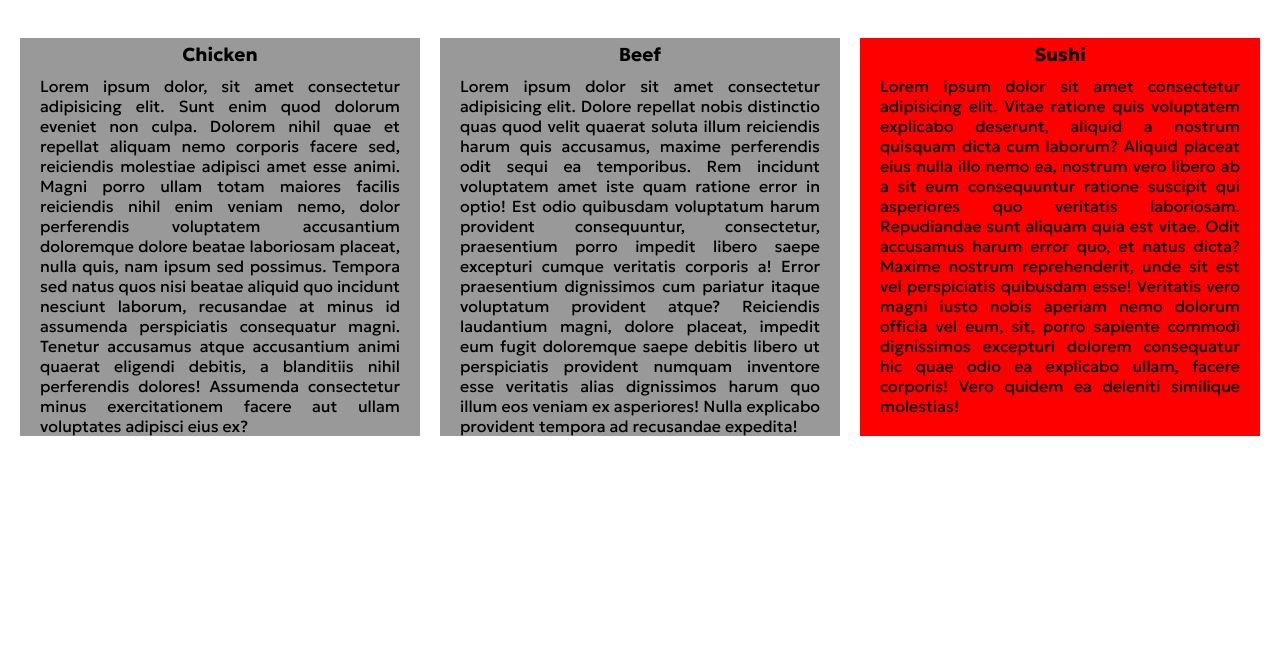
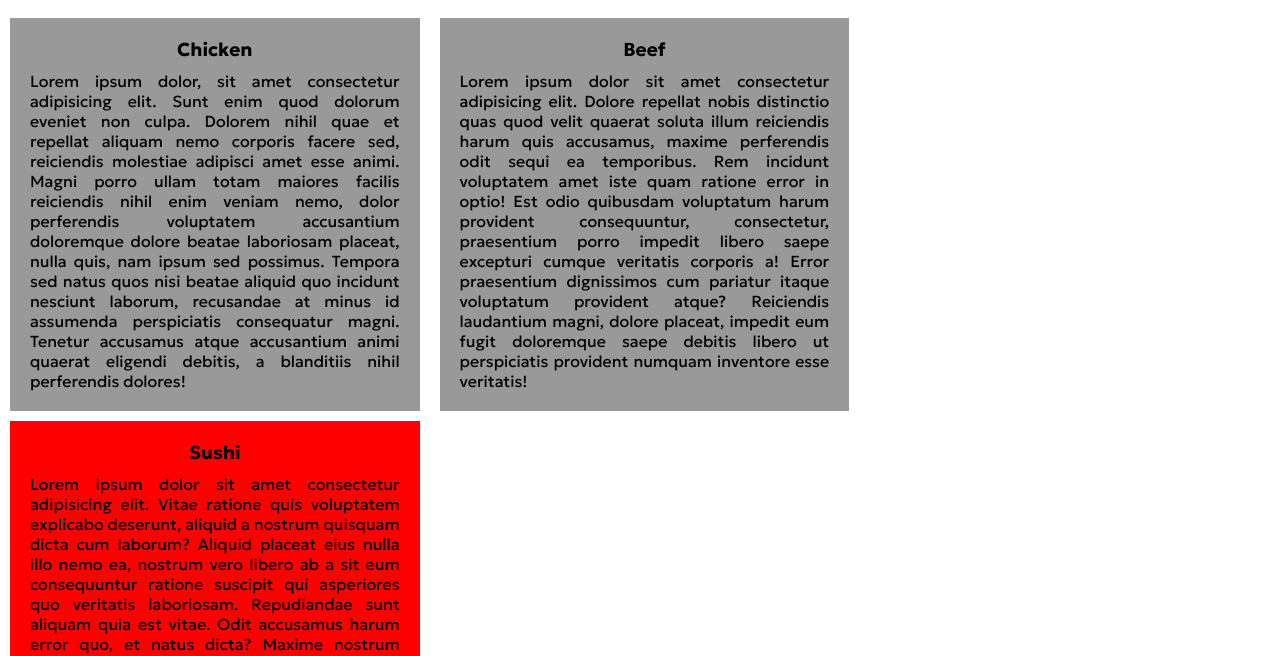
Before and after one commit to Octoberi/module3-solution, a plain HTML site: page index.html in a window 1280 px wide. Shown: the part 148-804 px from the top of the page. Drawn offline with Linux system fonts and the light colour scheme.

Commit message:
bug fix
container

```diff
--- a/css/mediascreen.css
+++ b/css/mediascreen.css
@@ -23,14 +23,14 @@
       float: left;
     }
     .chicken-container {
-      width: 50%;
+      width: 100%;
     }
     .beef-container {
-      width: 100%;
+      width: 45%;
       background-color: orange;
     }
     .sushi-container {
-      width: 50%;
+      width: 45%;
     }
   }
 
@@ -39,15 +39,16 @@
 
       .chicken-container, .sushi-container, .beef-container {
         float: left;
+        margin-left: 10px;
       }
       .chicken-container {
-        width: 33%;
+        width: 32%;
       }
       .beef-container {
-        width: 33%;
+        width: 32%;
       }
       .sushi-container {
-        width: 33%;
+        width: 32%;
         background-color: red;
       }
     }
--- a/css/styles.css
+++ b/css/styles.css
@@ -22,21 +22,15 @@ main h2 {
   padding: 20px;
   font-size: 32px;
 }
-
-section {
-    display: flex;
-    column-gap: 20px;
-    margin: 20px;
-}
-
 /* title for each card menu */
 h3 {
     text-align: center;
     padding-bottom: 10px;
 }
 
-article {
-    padding: 5px 20px 0px 20px;
+.container {
+    padding: 20px 20px 20px 20px;
     background-color: #999999;
     text-align: justify;
+    margin: 0px 10px 10px 0px;
 }
--- a/index.html
+++ b/index.html
@@ -32,20 +32,20 @@
 
     <main>
         <h2>Our Menu</h2>
-        <section>
-            <article class="chicken-container">
+
+            <div class="container chicken-container">
                 <h3>Chicken</h3>
-                <p>Lorem ipsum dolor, sit amet consectetur adipisicing elit. Sunt enim quod dolorum eveniet non culpa. Dolorem nihil quae et repellat aliquam nemo corporis facere sed, reiciendis molestiae adipisci amet esse animi. Magni porro ullam totam maiores facilis reiciendis nihil enim veniam nemo, dolor perferendis voluptatem accusantium doloremque dolore beatae laboriosam placeat, nulla quis, nam ipsum sed possimus. Tempora sed natus quos nisi beatae aliquid quo incidunt nesciunt laborum, recusandae at minus id assumenda perspiciatis consequatur magni. Tenetur accusamus atque accusantium animi quaerat eligendi debitis, a blanditiis nihil perferendis dolores! Assumenda consectetur minus exercitationem facere aut ullam voluptates adipisci eius ex?</p>
-            </article>
-            <article class="beef-container">
+                <p>Lorem ipsum dolor, sit amet consectetur adipisicing elit. Sunt enim quod dolorum eveniet non culpa. Dolorem nihil quae et repellat aliquam nemo corporis facere sed, reiciendis molestiae adipisci amet esse animi. Magni porro ullam totam maiores facilis reiciendis nihil enim veniam nemo, dolor perferendis voluptatem accusantium doloremque dolore beatae laboriosam placeat, nulla quis, nam ipsum sed possimus. Tempora sed natus quos nisi beatae aliquid quo incidunt nesciunt laborum, recusandae at minus id assumenda perspiciatis consequatur magni. Tenetur accusamus atque accusantium animi quaerat eligendi debitis, a blanditiis nihil perferendis dolores!</p>
+            </div>
+            <div class="container beef-container">
                 <h3>Beef</h3>
-                <p>Lorem ipsum dolor sit amet consectetur adipisicing elit. Dolore repellat nobis distinctio quas quod velit quaerat soluta illum reiciendis harum quis accusamus, maxime perferendis odit sequi ea temporibus. Rem incidunt voluptatem amet iste quam ratione error in optio! Est odio quibusdam voluptatum harum provident consequuntur, consectetur, praesentium porro impedit libero saepe excepturi cumque veritatis corporis a! Error praesentium dignissimos cum pariatur itaque voluptatum provident atque? Reiciendis laudantium magni, dolore placeat, impedit eum fugit doloremque saepe debitis libero ut perspiciatis provident numquam inventore esse veritatis alias dignissimos harum quo illum eos veniam ex asperiores! Nulla explicabo provident tempora ad recusandae expedita!</p>
-            </article>
-            <article class="sushi-container">
+                <p>Lorem ipsum dolor sit amet consectetur adipisicing elit. Dolore repellat nobis distinctio quas quod velit quaerat soluta illum reiciendis harum quis accusamus, maxime perferendis odit sequi ea temporibus. Rem incidunt voluptatem amet iste quam ratione error in optio! Est odio quibusdam voluptatum harum provident consequuntur, consectetur, praesentium porro impedit libero saepe excepturi cumque veritatis corporis a! Error praesentium dignissimos cum pariatur itaque voluptatum provident atque? Reiciendis laudantium magni, dolore placeat, impedit eum fugit doloremque saepe debitis libero ut perspiciatis provident numquam inventore esse veritatis!</p>
+            </div>
+            <div class="container sushi-container">
                 <h3>Sushi</h3>
-                <p>Lorem ipsum dolor sit amet consectetur adipisicing elit. Vitae ratione quis voluptatem explicabo deserunt, aliquid a nostrum quisquam dicta cum laborum? Aliquid placeat eius nulla illo nemo ea, nostrum vero libero ab a sit eum consequuntur ratione suscipit qui asperiores quo veritatis laboriosam. Repudiandae sunt aliquam quia est vitae. Odit accusamus harum error quo, et natus dicta? Maxime nostrum reprehenderit, unde sit est vel perspiciatis quibusdam esse! Veritatis vero magni iusto nobis aperiam nemo dolorum officia vel eum, sit, porro sapiente commodi dignissimos excepturi dolorem consequatur hic quae odio ea explicabo ullam, facere corporis! Vero quidem ea deleniti similique molestias!</p>
-            </article>
-        </section>
+                <p>Lorem ipsum dolor sit amet consectetur adipisicing elit. Vitae ratione quis voluptatem explicabo deserunt, aliquid a nostrum quisquam dicta cum laborum? Aliquid placeat eius nulla illo nemo ea, nostrum vero libero ab a sit eum consequuntur ratione suscipit qui asperiores quo veritatis laboriosam. Repudiandae sunt aliquam quia est vitae. Odit accusamus harum error quo, et natus dicta? Maxime nostrum reprehenderit, unde sit est vel perspiciatis quibusdam esse! Veritatis vero magni iusto nobis aperiam nemo dolorum officia vel eum, sit, porro sapiente commodi dignissimos excepturi dolorem consequatur hic quae odio ea explicabo ullam, facere corporis!</p>
+            </div>
+
     </main>
 
     <footer>
```
